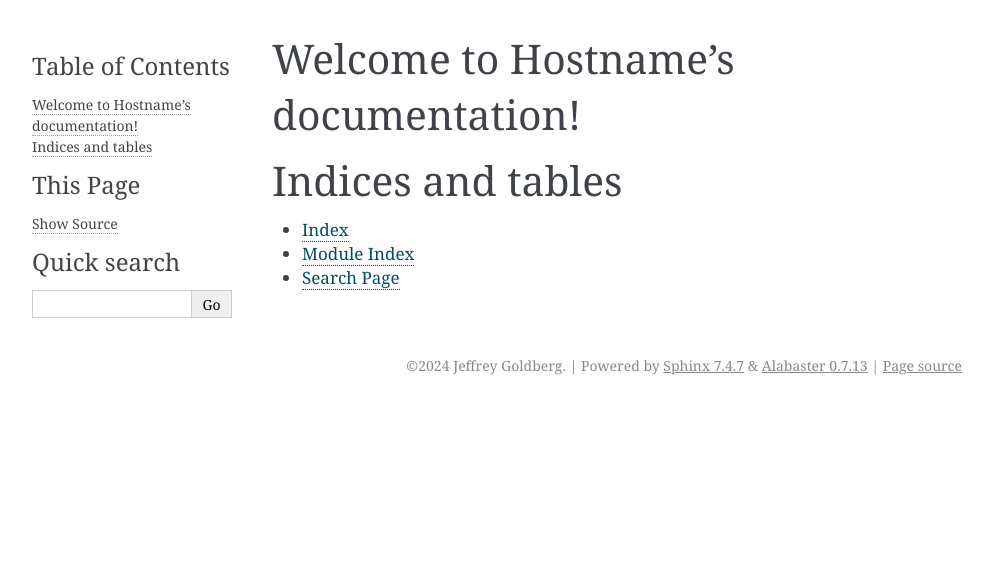
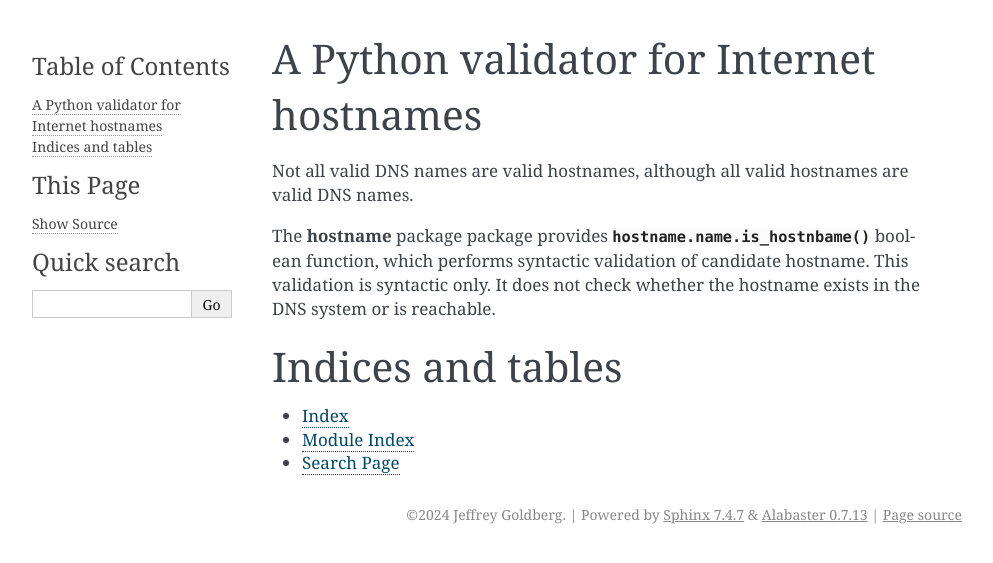
Before and after one commit to jpgoldberg/python-hostname, a Sphinx documentation site: the page built from docs/source/index.rst, in a window 1280 px wide. Shown: the top 563 px of the page, without its empty margins (148-1141 px from the left). Built offline with Sphinx 7.4.7, drawn with Linux system fonts in a browser that asks for light colours.

Commit message:
start on docs

```diff
--- a/docs/source/conf.py
+++ b/docs/source/conf.py
@@ -39,6 +39,11 @@ intersphinx_mapping = {
 templates_path = ["_templates"]
 exclude_patterns: list[str] = []
 
+rst_prolog = f"""
+.. |project| replace:: **{project}**
+.. |root| replace:: :mod:`hostname`
+"""
+
 
 # -- Options for HTML output -------------------------------------------------
 # https://www.sphinx-doc.org/en/master/usage/configuration.html#options-for-html-output
--- a/docs/source/index.rst
+++ b/docs/source/index.rst
@@ -3,8 +3,16 @@
    You can adapt this file completely to your liking, but it should at least
    contain the root `toctree` directive.
 
-Welcome to Hostname's documentation!
+A Python validator for Internet hostnames
 ====================================
+
+Not all valid DNS names are valid hostnames, although all valid hostnames are valid DNS names.
+
+The |project| package package provides :func:`hostname.name.is_hostnbame`
+boolean function, which performs syntactic validation of candidate hostname.
+This validation is syntactic only.
+It does not check whether the hostname exists in the DNS system or is reachable.
+
 
 .. toctree::
    :maxdepth: 2
```
